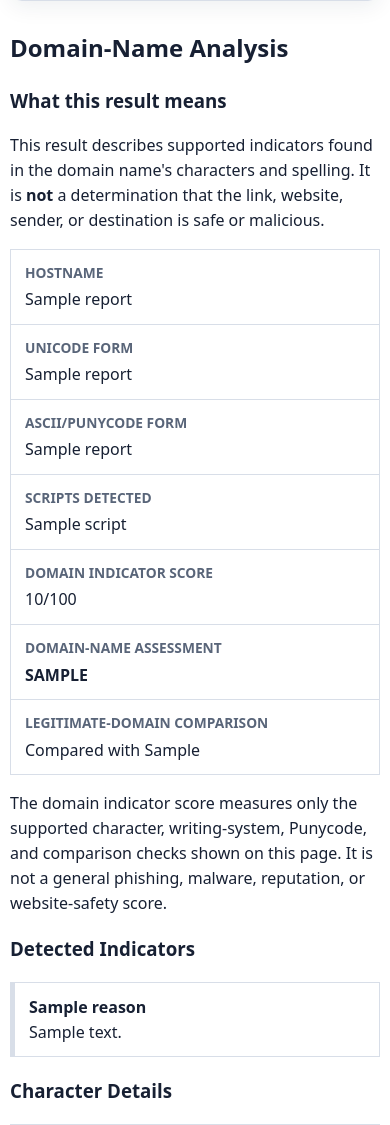
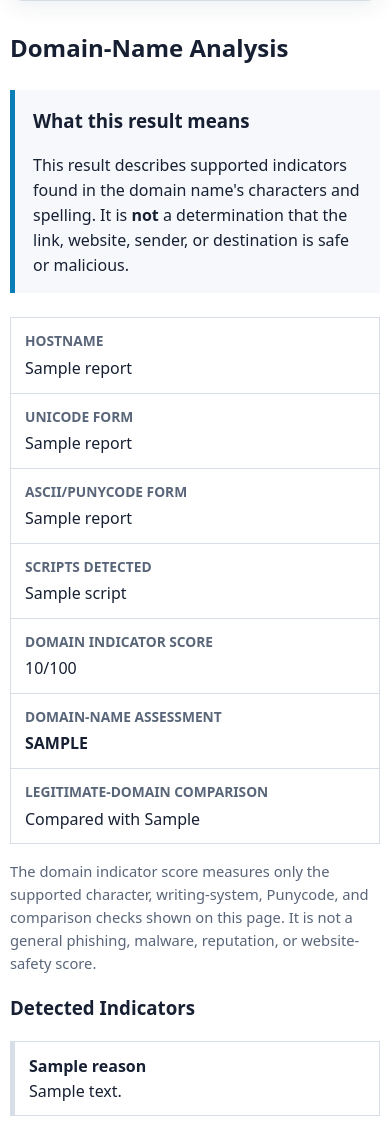
Before and after one commit to CFloy66-v12o/Domain-Spoof-Detector, a Flask app: template templates/index.html in a window 390 px wide. Shown: the part 1089-2214 px from the top of the page. Run offline with Flask 3, Linux system fonts and the light colour scheme; the template is opened without the code that fills it: most values are stand-ins (such as "Sample title", 1, 10 or a date in 2020).

Commit message:
Update styles.css
Style domain assessment explanations

```diff
--- a/static/styles.css
+++ b/static/styles.css
@@ -23,8 +23,33 @@ body {
 .eyebrow { margin: 0 0 4px; color: var(--brand-dark); font-weight: 700; letter-spacing: .04em; }
 h1 { margin: 0; font-size: clamp(2rem, 5vw, 3.2rem); line-height: 1.12; }
 .lede { max-width: 700px; color: var(--muted); font-size: 1.1rem; }
-.notice, .limitation, .error { border-left: 5px solid var(--brand); background: var(--panel); padding: 16px 18px; margin: 24px 0; }
+.notice,
+.limitation,
+.error,
+.result-scope,
+.comparison-warning {
+  border-left: 5px solid var(--brand);
+  background: var(--panel);
+  padding: 16px 18px;
+  margin: 24px 0;
+}
 .error { border-color: var(--danger); }
+.result-scope h3 {
+  margin-top: 0;
+}
+
+.result-scope p {
+  margin-bottom: 0;
+}
+
+.comparison-warning {
+  border-color: var(--warn);
+}
+
+.comparison-warning p {
+  margin-top: 6px;
+  margin-bottom: 0;
+}
 .checker-form { border: 1px solid var(--line); border-radius: 12px; padding: 24px; margin: 28px 0; box-shadow: 0 6px 22px rgb(20 36 60 / 7%); }
 label { display: block; font-weight: 700; margin-top: 18px; }
 label:first-child { margin-top: 0; }
@@ -42,11 +67,40 @@ button:hover { background: var(--brand-dark); }
 .results { margin-top: 34px; }
 .summary-grid { display: grid; grid-template-columns: repeat(2, minmax(0, 1fr)); gap: 1px; background: var(--line); border: 1px solid var(--line); }
 .summary-grid div { background: #fff; padding: 12px 14px; min-width: 0; }
+.summary-grid .summary-wide {
+  grid-column: 1 / -1;
+}
 dt { color: var(--muted); font-size: .86rem; font-weight: 700; text-transform: uppercase; }
 dd { margin: 4px 0 0; overflow-wrap: anywhere; }
 .verdict { font-weight: 800; text-transform: uppercase; }
 .verdict-high-risk { color: var(--danger); }
 .verdict-suspicious { color: var(--warn); }
+.score-explainer {
+  color: var(--muted);
+  font-size: .92rem;
+}
+
+.coverage-grid {
+  display: grid;
+  grid-template-columns: repeat(2, minmax(0, 1fr));
+  gap: 16px;
+  margin: 24px 0;
+}
+
+.coverage-grid section {
+  border: 1px solid var(--line);
+  border-radius: 9px;
+  padding: 4px 18px 12px;
+}
+
+.coverage-grid h3 {
+  margin-bottom: 6px;
+}
+
+.coverage-grid ul {
+  margin-top: 6px;
+  padding-left: 20px;
+}
 .findings { list-style: none; padding: 0; }
 .finding { border: 1px solid var(--line); border-left-width: 5px; padding: 12px 14px; margin: 9px 0; }
 .finding strong, .finding span { display: block; }
@@ -61,7 +115,20 @@ th { background: var(--panel); }
 footer { border-top: 1px solid var(--line); color: var(--muted); font-size: .88rem; margin-top: 36px; padding-top: 18px; }
 
 @media (max-width: 650px) {
-  .shell { width: min(100% - 20px, 920px); padding: 24px 0; }
-  .checker-form { padding: 18px; }
-  .summary-grid { grid-template-columns: 1fr; }
+  .shell {
+    width: min(100% - 20px, 920px);
+    padding: 24px 0;
+  }
+
+  .checker-form {
+    padding: 18px;
+  }
+
+  .summary-grid {
+    grid-template-columns: 1fr;
+  }
+
+  .coverage-grid {
+    grid-template-columns: 1fr;
+  }
 }
```
